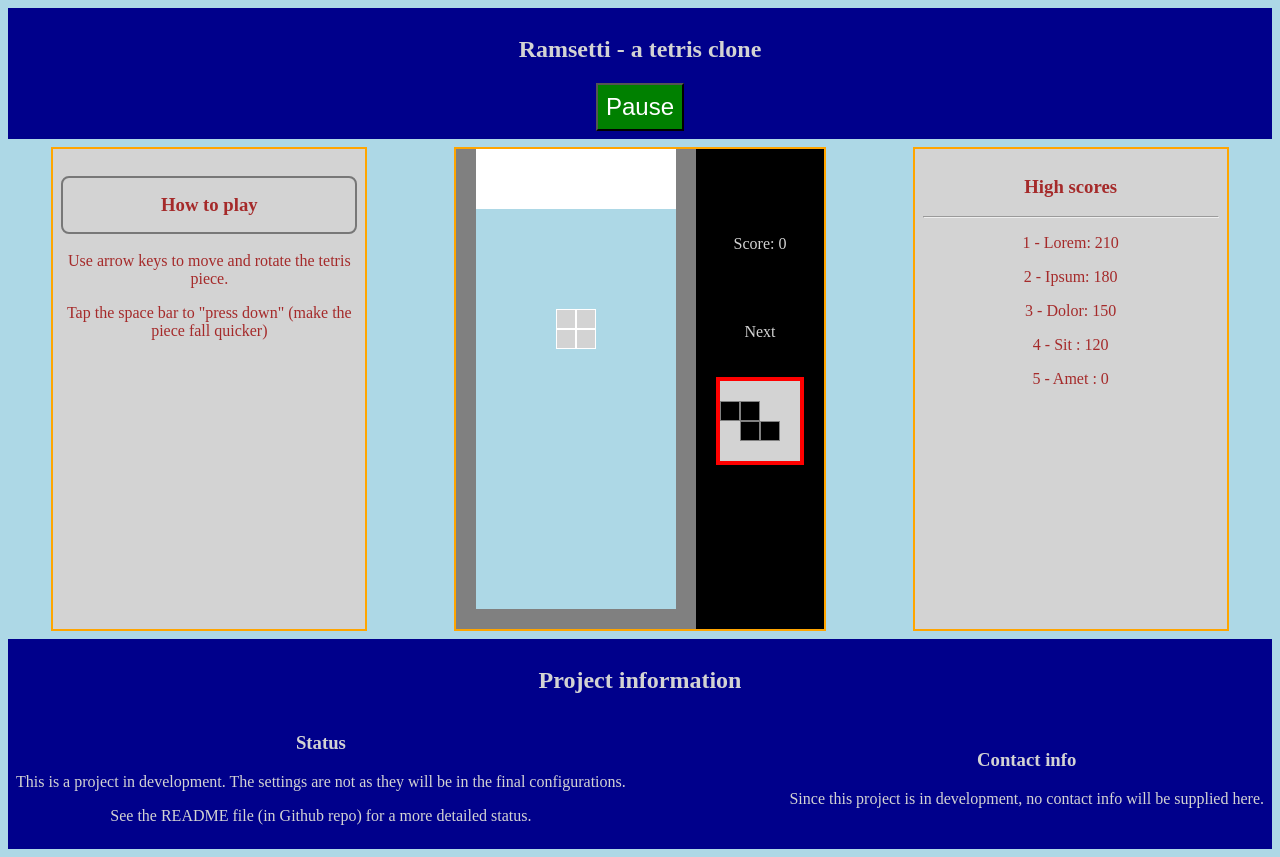
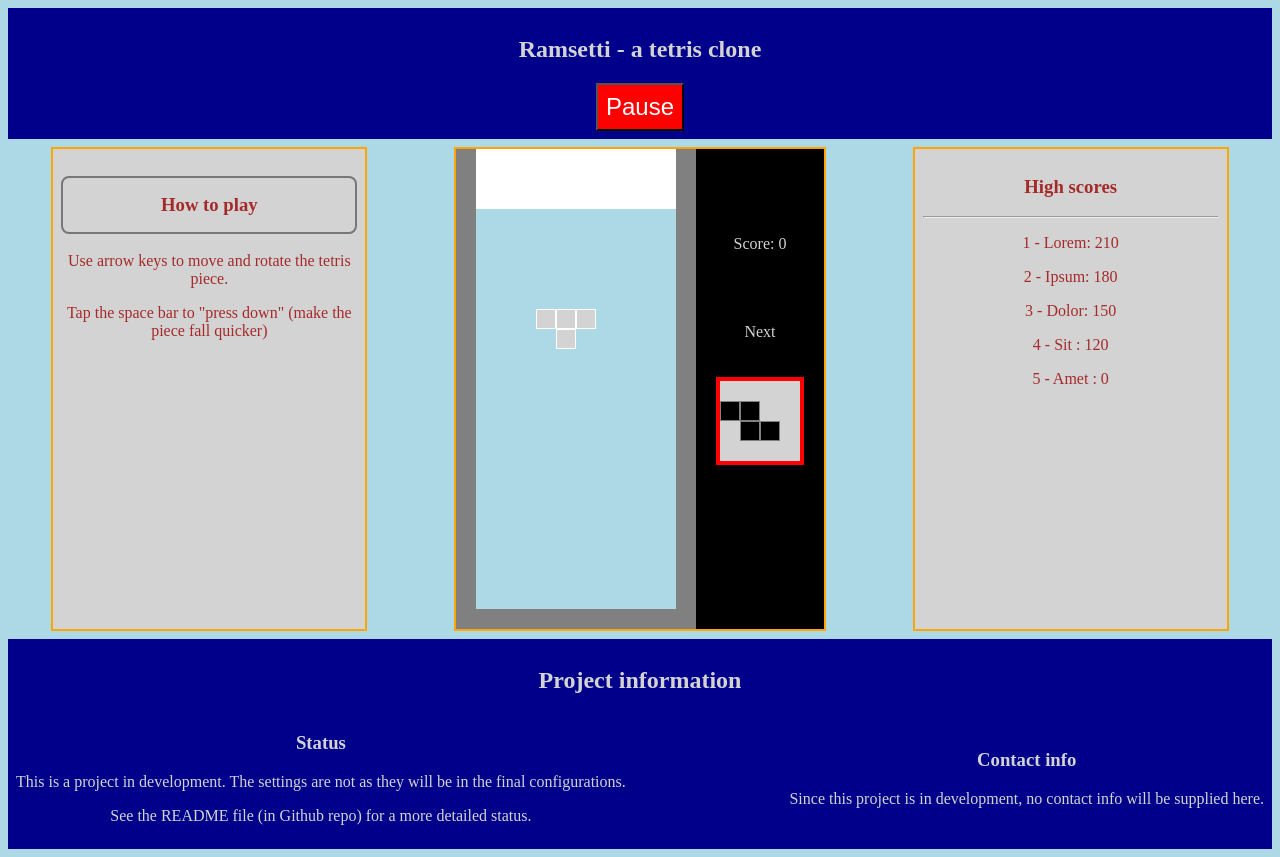
Before and after one commit to jonsimonsen/Ramsetti, a plain HTML site: page index.html in a window 1280 px wide. Both pictures are taken after a click on the button "Start". Drawn offline with nearby package versions, Linux system fonts and the light colour scheme.

Commit message:
Put all initialization for single games into a newGame function. Added JS and styling for the start button on game over.

```diff
--- a/app.js
+++ b/app.js
@@ -9,64 +9,16 @@ $(document).ready(function() {
   const width = 12;     //Includes walls
   const startRow = -3;  //Number of invisible rows above the game board (as a negative number)
 
-  let gameContainer = document.getElementsByClassName("grid")[0];
-
-  //Create roof (should be invisible)
-  for(let i = startRow; i < 0; i++) {
-    let leftWall = document.createElement("div");
-    leftWall.className = "roof wall";
-    gameContainer.appendChild(leftWall);
-
-    for(let j = 0; j < width - 2; j++) {
-      let roofSquare = document.createElement("div");
-      roofSquare.className = "roof";
-      gameContainer.appendChild(roofSquare);
-    }
-
-    let rightWall = document.createElement("div");
-    rightWall.className = "roof wall";
-    gameContainer.appendChild(rightWall);
-  }
-
-  //Create main game board
-  for(let i = 0; i < height; i++) {
-    let leftWall = document.createElement("div");
-    leftWall.className = "wall";
-    gameContainer.appendChild(leftWall);
-
-    //Create row
-    for(let j = 0; j < width - 2; j++) {
-      gameContainer.appendChild(document.createElement("div"));
-    }
-
-    let rightWall = document.createElement("div");
-    rightWall.className = "wall";
-    gameContainer.appendChild(rightWall);
-  }
-
-  //Create floor
-  for(let i = 0; i < width; i++) {
-    let floorSquare = document.createElement("div");
-    floorSquare.className = "wall";
-    gameContainer.appendChild(floorSquare);
-  }
-
-  //Create nextbox
-  let nextBox = document.getElementsByClassName("next-box")[0];
-
-  for(let i = 0; i < 16; i++) {
-    nextBox.appendChild(document.createElement("div"));
-  }
-
 // -----------------------\
 // Variable initialization\
 // -----------------------\
 
-  let squares = Array.from(document.querySelectorAll('.grid div'));
+  let gameContainer;
+  let squares;
 
   //Animation
-  let paused = true;    //Keep track of pause state
-  let timerId = null;   //Used for gravity ticks.
+  let paused;    //Keep track of pause state
+  let timerId;   //Used for gravity ticks.
   let gameSpeed = 400;  //milliseconds between gravity ticks
   let maxSpeed = 80;    //highest speed before going to killSpeed
   let killSpeed = 40;   //final level speed
@@ -75,8 +27,8 @@ $(document).ready(function() {
 
   //Scoring
   const baseScore = 100800;
-  let score = 0;
-  let lines = 0;
+  let score;
+  let lines;
   const linesPerLevel = 1;
 
   //Tetriminoes
@@ -139,12 +91,75 @@ $(document).ready(function() {
   let currentColor;
   let current;
   let nextColor;
-  let next = makePiece();
+  let next;
   let pos;
   let rot;
 
-  showNext();
-  spawn();
+  newGame();
+
+  //Set up a new Game
+  function newGame() {
+    gameContainer = document.getElementsByClassName("grid")[0];
+
+    //Create roof (should be invisible)
+    for(let i = startRow; i < 0; i++) {
+      let leftWall = document.createElement("div");
+      leftWall.className = "roof wall";
+      gameContainer.appendChild(leftWall);
+
+      for(let j = 0; j < width - 2; j++) {
+        let roofSquare = document.createElement("div");
+        roofSquare.className = "roof";
+        gameContainer.appendChild(roofSquare);
+      }
+
+      let rightWall = document.createElement("div");
+      rightWall.className = "roof wall";
+      gameContainer.appendChild(rightWall);
+    }
+
+    //Create main game board
+    for(let i = 0; i < height; i++) {
+      let leftWall = document.createElement("div");
+      leftWall.className = "wall";
+      gameContainer.appendChild(leftWall);
+
+      //Create row
+      for(let j = 0; j < width - 2; j++) {
+        gameContainer.appendChild(document.createElement("div"));
+      }
+
+      let rightWall = document.createElement("div");
+      rightWall.className = "wall";
+      gameContainer.appendChild(rightWall);
+    }
+
+    //Create floor
+    for(let i = 0; i < width; i++) {
+      let floorSquare = document.createElement("div");
+      floorSquare.className = "wall";
+      gameContainer.appendChild(floorSquare);
+    }
+
+    //Create nextbox
+    let nextBox = document.getElementsByClassName("next-box")[0];
+
+    for(let i = 0; i < 16; i++) {
+      nextBox.appendChild(document.createElement("div"));
+    }
+
+    squares = Array.from(document.querySelectorAll('.grid div'));
+    score = 0;
+    lines = 0;
+    paused = true;
+    timerId = null;
+    next = makePiece();
+
+    showNext();
+    spawn();
+    $("#start-button").attr("class", "initial");
+    $("#start-button").text("Start");
+  }
 
   //Create a new tetrimino
   function makePiece() {
@@ -375,6 +390,8 @@ $(document).ready(function() {
   function gameOver(){
     if(current[rot].some(index => squares[pos + index].classList.contains("occupied"))){
       $(".game-state").text("Game Over");
+      $("#start-button").text("XXXXX");
+      $("#start-button").attr("class", "dead");
       clearInterval(timerId);
     }
   }
@@ -387,6 +404,7 @@ $(document).ready(function() {
       timerId = null;
       gameContainer.classList.add("paused");
       $(this).text("Continue");
+      $(this).attr("class", "stopped");
     }
     else {
       //Make sure the next box is updated
@@ -396,6 +414,7 @@ $(document).ready(function() {
       gameContainer.classList.remove("paused");
       timerId = setInterval(descend, gameSpeed);
       $(this).text("Pause");
+      $(this).attr("class", "running");
     }
 
     //Toggle pause state
--- a/index.html
+++ b/index.html
@@ -16,7 +16,7 @@
   <body>
     <section class="banner dark">
       <h1>Ramsetti - a tetris clone</h1>
-      <button id="start-button">Start</button>
+      <button id="start-button"></button>
     </section>
 
 
--- a/style.css
+++ b/style.css
@@ -58,7 +58,6 @@ body {
 #start-button {
   font-size: 1.5rem;
   padding: 0.5rem;
-  background-color: green;
   color: white;
 }
 
@@ -192,9 +191,10 @@ body {
 }
 
 /*******************
- *Under development*
+ *JS related styles*
  *******************/
 
+/*Styling collapse controlling button(heading) for instructions*/
 .collapsing {
   cursor: pointer;
   padding: 1rem;
@@ -208,6 +208,23 @@ body {
 .active, .collapsing:hover {
   background-color: #ccc;
 }
+
+/*Start button styles*/
+#start-button.running {
+  background-color: red;
+}
+
+#start-button.stopped, #start-button.initial {
+  background-color: green;
+}
+
+#start-button.dead {
+  background-color: black;
+}
+
+/*******************
+ *Responsive styles*
+ *******************/
 
 @media all and (max-width: 900px) {
   .main-row {
```
